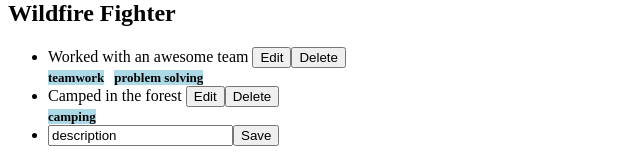
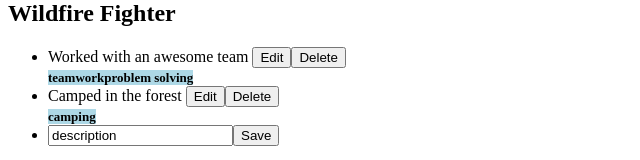
Before and after one commit to jasonTheDev/resume-builder, an Angular app: page / in a window 1280 px wide. Shown: the part 120-280 px from the top of the page, without its empty margins (0-640 px from the left). Built offline with nearby package versions, Linux system fonts and the light colour scheme.

Commit message:
delete tags

```diff
--- a/src/app/bullet-point/bullet-point.component.css
+++ b/src/app/bullet-point/bullet-point.component.css
@@ -2,5 +2,4 @@ span {
   font-weight: bold;
   font-size: small;
   background-color: lightblue;
-  margin-right: 10px;
 }
--- a/src/app/bullet-point/bullet-point.component.html
+++ b/src/app/bullet-point/bullet-point.component.html
@@ -22,6 +22,7 @@
   <br>
   @for (tag of bulletPoint.applicableTags; track tag) {
     <span>{{tag}}</span>
+    <button (click)="removeTag(tag)">X</button>
   }
   <input
     placeholder="add skill"
--- a/src/app/bullet-point/bullet-point.component.ts
+++ b/src/app/bullet-point/bullet-point.component.ts
@@ -25,4 +25,8 @@ export class BulletPointComponent {
     if (!tag) return;
     this.bulletPoint.applicableTags.push(tag);
   }
+
+  removeTag(tag: string): void {
+    this.bulletPoint.applicableTags = this.bulletPoint.applicableTags.filter(t => t !== tag);
+  }
 }
```
